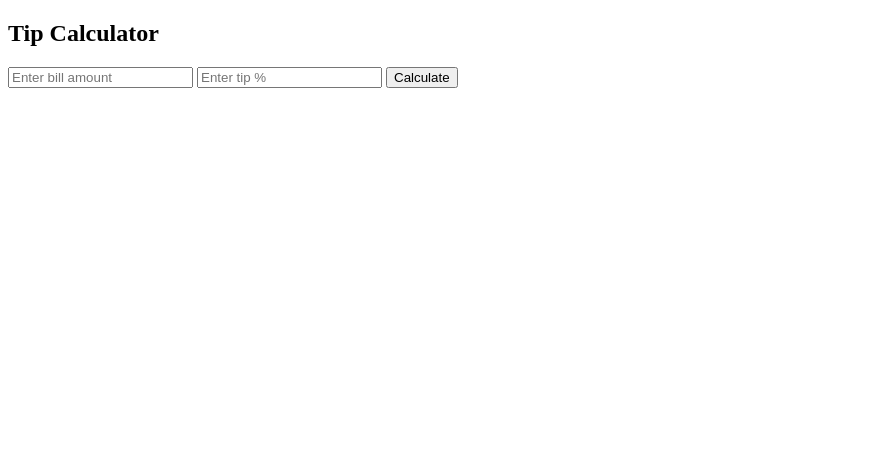
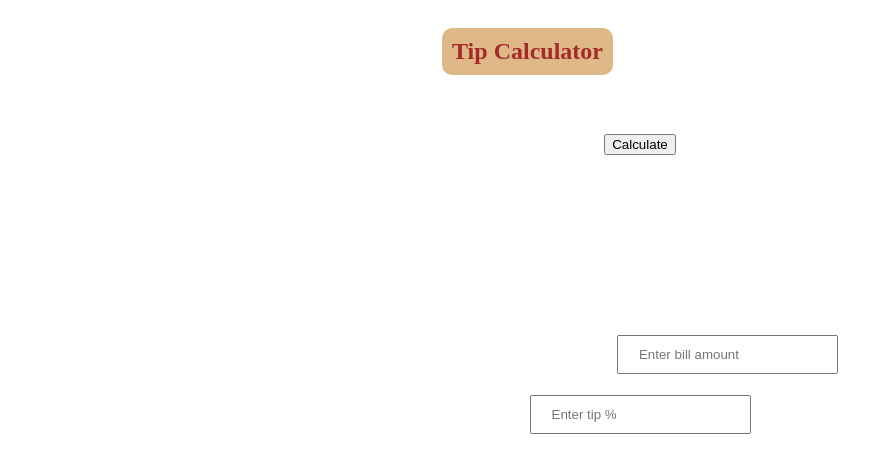
Before and after one commit to jaisuryav31-stack/javascipt-practise, a plain HTML site: page index.html in a window 1280 px wide. Shown: the whole page, without its empty margins (0-893 px from the left). Drawn offline with Linux system fonts and the light colour scheme.

Commit message:
MODIFIED AGAIN

```diff
--- a/index.html
+++ b/index.html
@@ -1,21 +1,28 @@
 <!DOCTYPE html>
 <html>
+
 <head>
-  <title>Tip Calculator</title>
+    <title>Tip Calculator</title>
+    <link rel="stylesheet" href="style.css">
 </head>
+
 <body>
 
-<h2>Tip Calculator</h2>
 
-<input type="number" id="bill" placeholder="Enter bill amount">
 
-<input type="number" id="tip" placeholder="Enter tip %">
+    <center>
+        <h2>Tip Calculator</h2>
+        <input type="number" id="bill" placeholder="Enter bill amount"><br>
 
-<button id="btn">Calculate</button>
+        <input type="number" id="tip" placeholder="Enter tip %"><br>
 
-<p id="result"></p>
+        <button id="btn">Calculate</button>
 
-<script src="script.js"></script>
+        <p id="result"></p>
+    </center>
+
+    <script src="script.js"></script>
 
 </body>
+
 </html>
--- a/style.css
+++ b/style.css
@@ -0,0 +1,13 @@
+h2{
+    background-color: burlywood;
+    color: brown;
+    display: inline-block;
+    border-radius: 10px;
+    padding: 10px;
+
+}
+input{
+    padding: 10px 20px;
+    position: relative;
+    top: 300px;
+}
```
